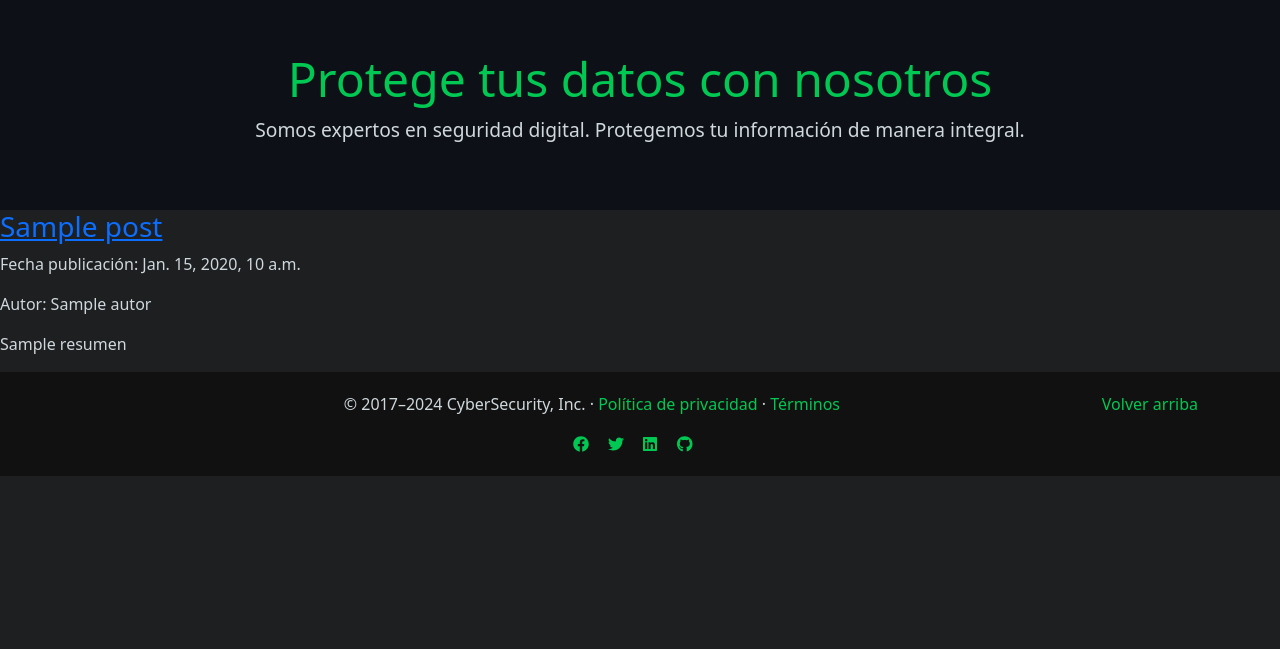
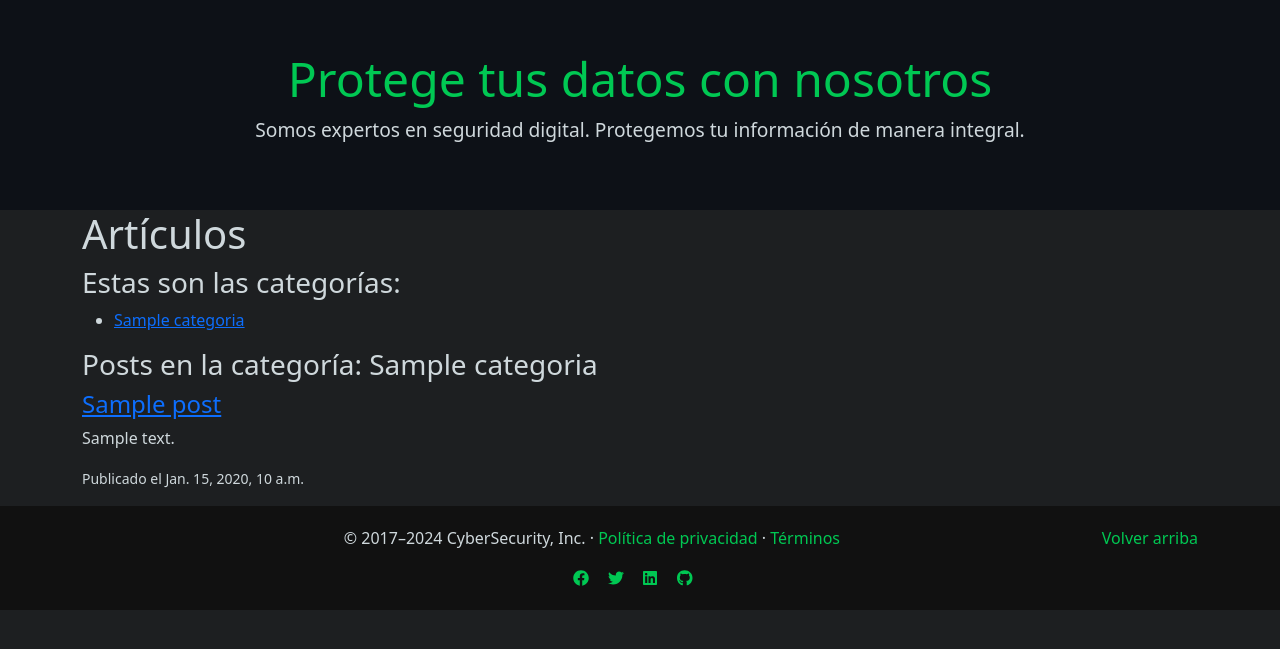
Before and after one commit to robertocolman/djangocyberseguridad, a Django app: template templates/posts.html in a window 1280 px wide. Shown: the part 56-705 px from the top of the page. Run offline with Django 3.2, Linux system fonts and the light colour scheme; the template is opened without the code that fills it: most values are stand-ins (such as "Sample title", 1, 10 or a date in 2020).

Commit message:
probando categorias

```diff
--- a/templates/posts.html
+++ b/templates/posts.html
@@ -1,27 +1,33 @@
 {% extends "base.html" %}
 {% load static %}
 {% block contenido %}
-    <section>
-        {% if user.is_authenticated %}
-            <a href="{% url 'apps.blog:crear_post' %}">Crear Nuevo Artículo</a>
-        {% endif %}
+<section>
+    <div class="container">
+        <h1>Artículos</h1>
 
-        {% for post in posts %}
-            <article>
-                <h3><a href="{% url 'apps.blog:postdetalle' post.pk %}">{{ post.titulo }}</a></h3>
-                <p>Fecha publicación: {{ post.fecha_publicacion }}</p>
-                <p>Autor: {{ post.autor }}</p>
-                <p>{{ post.resumen }}</p>
+        <!-- Mostrar todas las categorías -->
+        <h3>Estas son las categorías:</h3>
+        <ul>
+            {% for categoria in categorias %}
+                <li><a href="{% url 'blog:categoria_posts' categoria.id %}">{{ categoria.nombre }}</a></li>
+            {% endfor %}
+        </ul>
 
-                {% if user.is_authenticated %}
-                    {% if user.perfil.rol == 'colaborador' or user == post.autor %}
-                        <a href="{% url 'blog:editar_post' post.pk %}" class="btn btn-warning">Editar</a>
-                        <a href="{% url 'blog:eliminar_post' post.pk %}" class="btn btn-danger">Eliminar</a>
-                    {% endif %}
-                {% endif %}
-            </article>
-        {% empty %}
-            <p>No hay artículos disponibles.</p>
-        {% endfor %}
-    </section>
+        <!-- Mostrar los posts -->
+        <h3>Posts en la categoría: {{ categoria.nombre }}</h3>
+        <div class="row">
+            {% for post in posts %}
+                <div class="col-md-4">
+                    <div class="post">
+                        <h4><a href="{% url 'blog:postdetalle' post.id %}">{{ post.titulo }}</a></h4>
+                        <p>{{ post.contenido|truncatewords:20 }}</p>
+                        <p><small>Publicado el {{ post.fecha_publicacion }}</small></p>
+                    </div>
+                </div>
+            {% empty %}
+                <p>No hay posts disponibles en esta categoría.</p>
+            {% endfor %}
+        </div>
+    </div>
+</section>
 {% endblock %}
```
Also changed, not shown: apps/blog/urls.py (+6 -5 lines), apps/blog/views.py (+38 -6 lines), templates/categoria_posts.html (added, +22 -0 lines), templates/index.html (+33 -5 lines), 1 other file.
